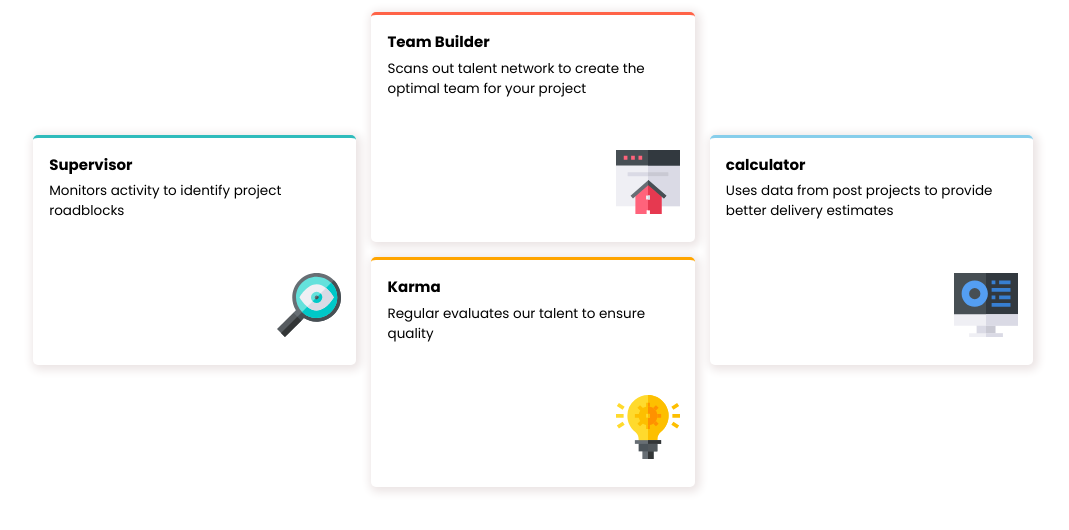
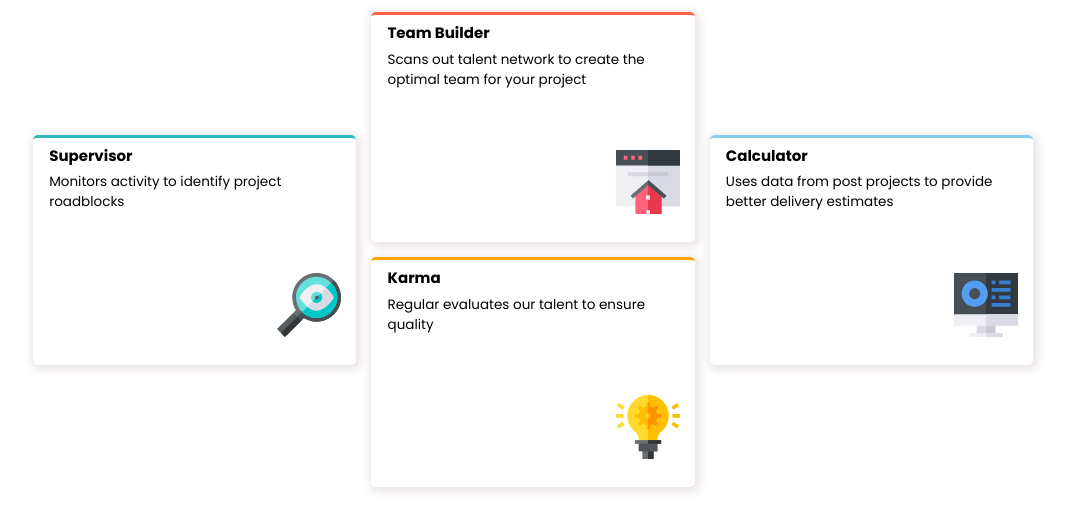
Before and after one commit to arun81302/frontendmentor, a plain HTML site: page four-card-feature-section-master/index.html in a window 1280 px wide. Shown: the part 168-698 px from the top of the page, without its empty margins (107-1176 px from the left). Drawn offline with Linux system fonts and the light colour scheme.

Commit message:
changes the update

```diff
--- a/four-card-feature-section-master/index.html
+++ b/four-card-feature-section-master/index.html
@@ -12,6 +12,9 @@
     </style>
   </head>
   <body>
+    <nav>
+
+
     <div class="uppercontainer">
       <span>Reliable, efficient delivery</span>
       <h1>Powered by Technology</h1>
@@ -20,26 +23,26 @@
         points to ensure that your project is successful
       </p>
     </div>
-
+    </nav>
     <main>
       <div class="maincontainer">
         <div class="left cont">
           <div class="box supervisor">
-            <h3>Supervisor</h3>
+            <h2>Supervisor</h2>
             <p>Monitors activity to identify project roadblocks</p>
-            <img src="images/icon-supervisor.svg" alt="supervisor images" />
+            <img src="images/icon-supervisor.svg" alt="supervisor monitoring dashboard" />
           </div>
         </div>
         <div class="mid cont">
           <div class="box teambuilder">
-            <h3>Team Builder</h3>
+            <h2>Team Builder</h2>
             <p>
               Scans out talent network to create the optimal team for your project
             </p>
-            <img src="images/icon-team-builder.svg" alt="icon-team-builder" />
+            <img src="images/icon-team-builder.svg" alt="Team-building illustration" />
           </div>
           <div class="box karma">
-            <h3>Karma</h3>
+            <h2>Karma</h2>
             <p>
               Regular evaluates our talent to ensure quality
             </p>
@@ -48,7 +51,7 @@
         </div>
         <div class="right cont">
           <div class="box calculator">
-            <h3>calculator</h3>
+            <h2>Calculator</h2>
             <p>
               Uses data from post projects to provide better delivery estimates
             </p>
--- a/four-card-feature-section-master/style.css
+++ b/four-card-feature-section-master/style.css
@@ -48,7 +48,7 @@
     box-shadow: 2px 2px 10px 3px rgb(235, 228, 228);
     border-radius: 5px;
 }
-.box>h3,p{
+.box>h2,p{
     max-width: 90%;
     margin: 0 auto;
     margin-top: 0.4em;
```
